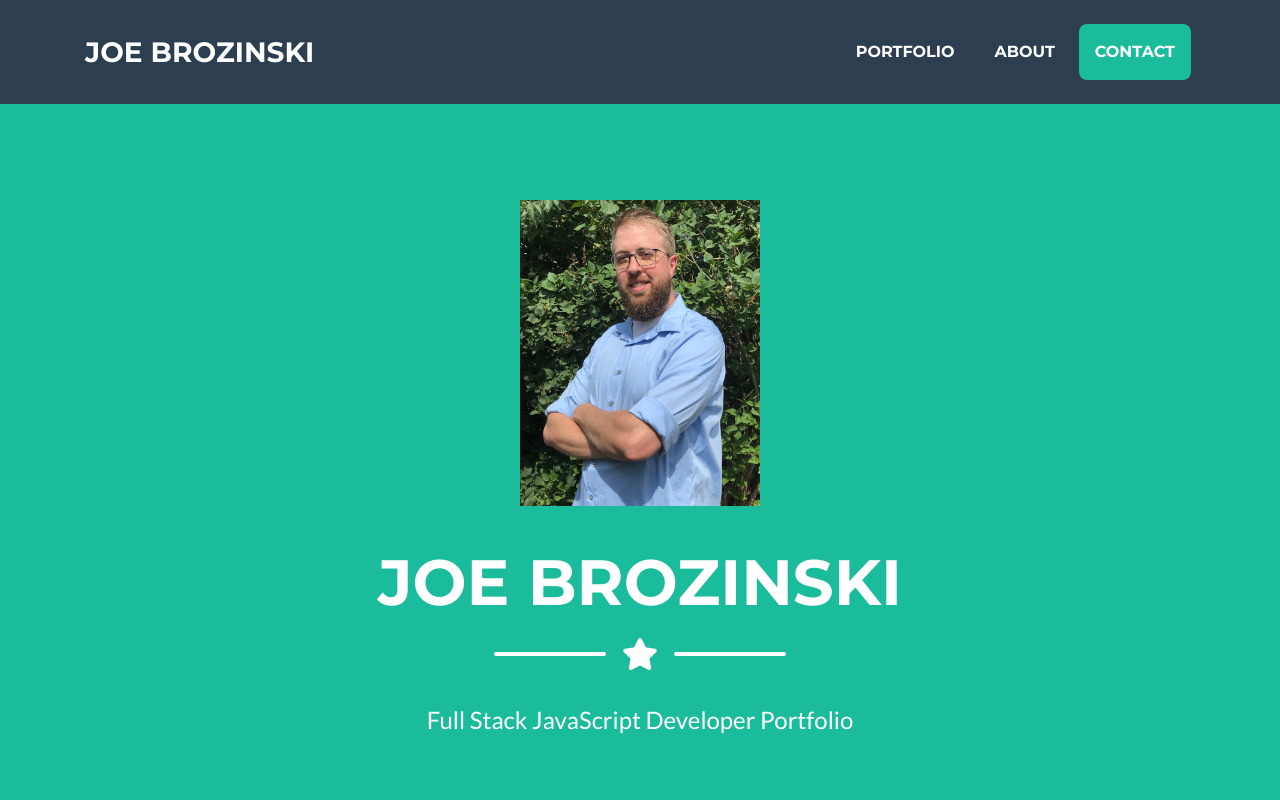
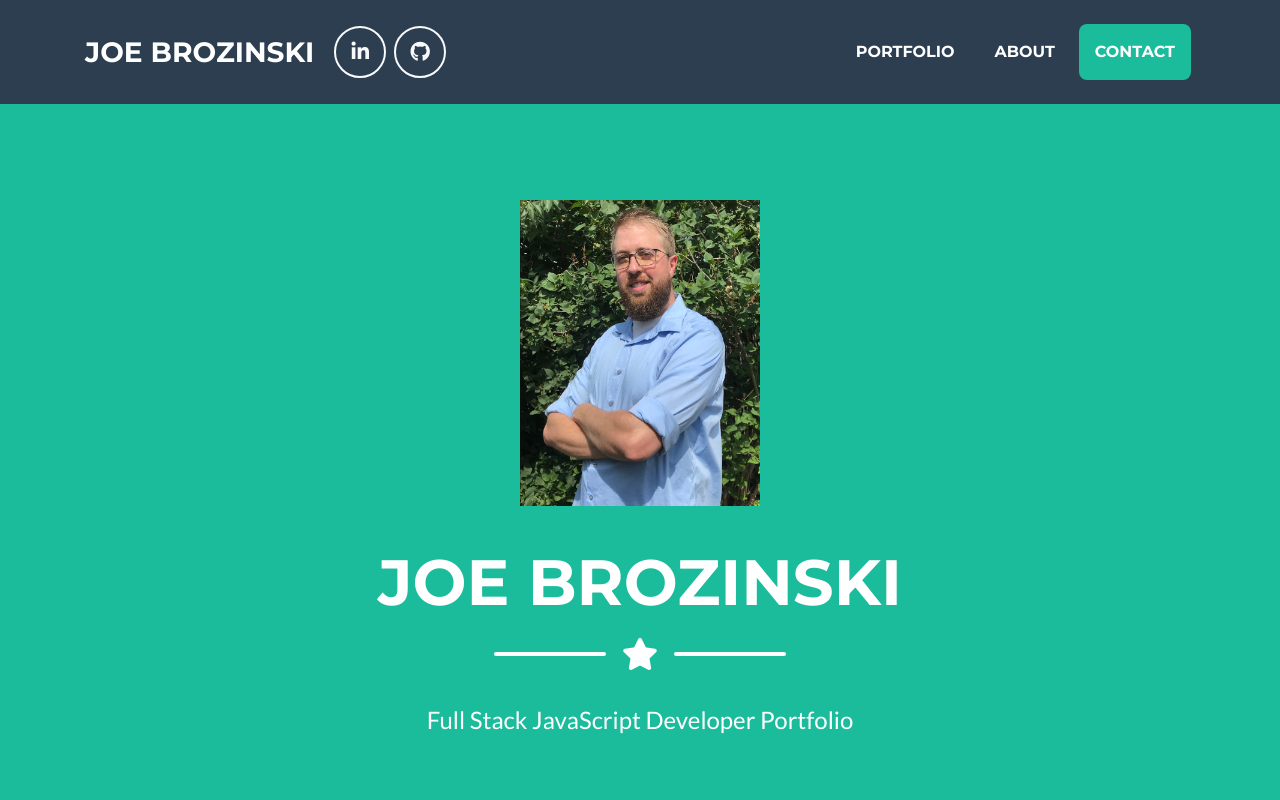
Before and after one commit to JBrozinski/BrozinskiPortfolio, a website with bundled scripts: page index.html in a window 1280 px wide. Shown: the top 800 px of the page. Built offline with nearby package versions, Linux system fonts and the light colour scheme; files whose address does not match are found by name.

Commit message:
added linkedin and github links to top navbar

```diff
--- a/index.html
+++ b/index.html
@@ -7,7 +7,7 @@
   <meta name="description" content="" />
   <meta name="author" content="" />
 
-  <title>Joseph Brozinski</title>
+  <title>Joe Brozinski</title>
 
   <!-- Custom fonts for this theme -->
   <link href="vendor/fontawesome-free/css/all.min.css" rel="stylesheet" type="text/css" />
@@ -30,6 +30,12 @@
         Menu
         <i class="fas fa-bars"></i>
       </button>
+      <a class="btn btn-outline-light btn-social mx-1" href="https://www.linkedin.com/in/joe-brozinski-5b0784198/">
+        <i class="fab fa-fw fa-linkedin-in"></i>
+      </a>
+      <a class="btn btn-outline-light btn-social mx-1" href="https://github.com/JBrozinski">
+        <i class="fab fa-fw fa-github"></i>
+      </a>
       <div class="collapse navbar-collapse" id="navbarResponsive">
         <ul class="navbar-nav ml-auto">
           <li class="nav-item mx-0 mx-lg-1">
```
